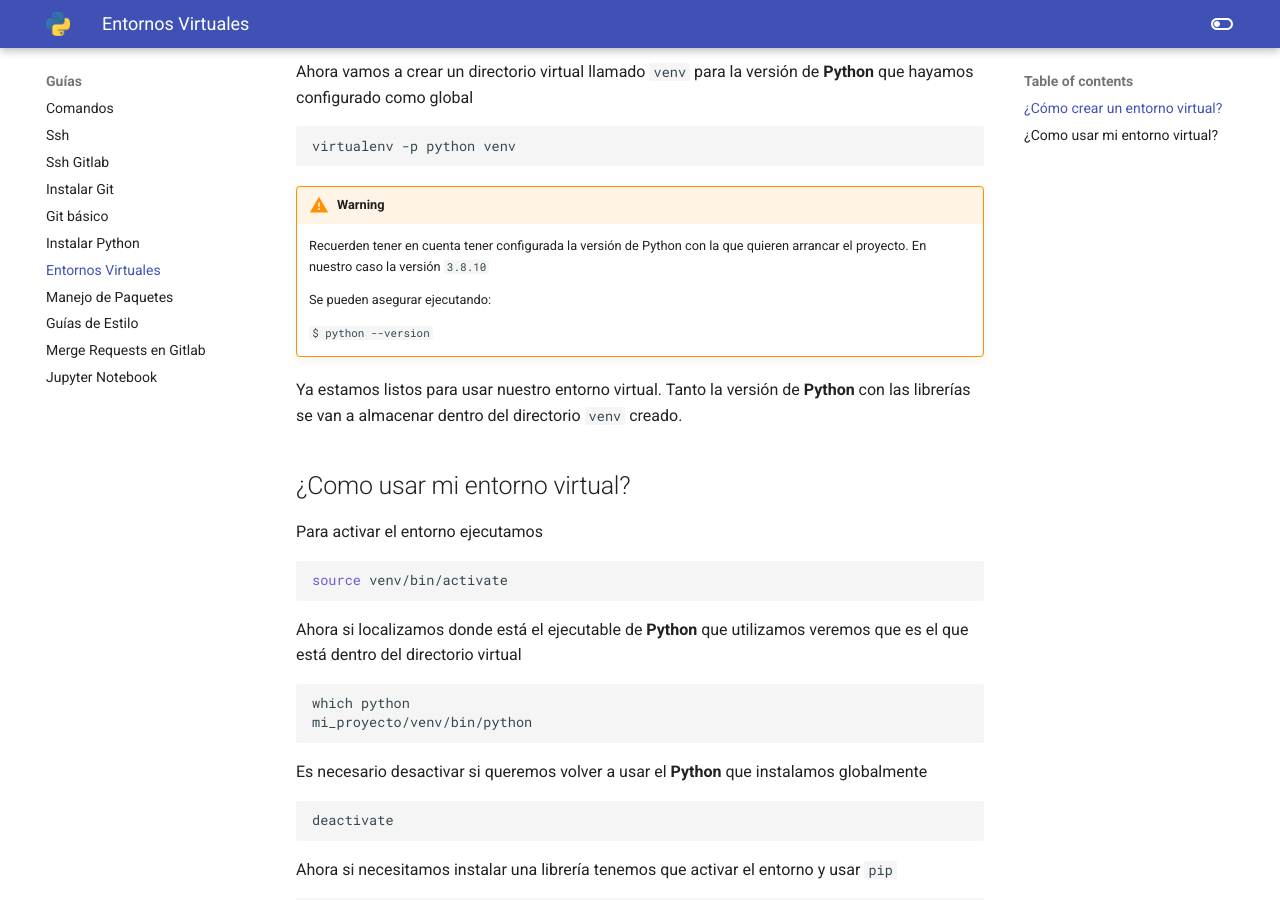
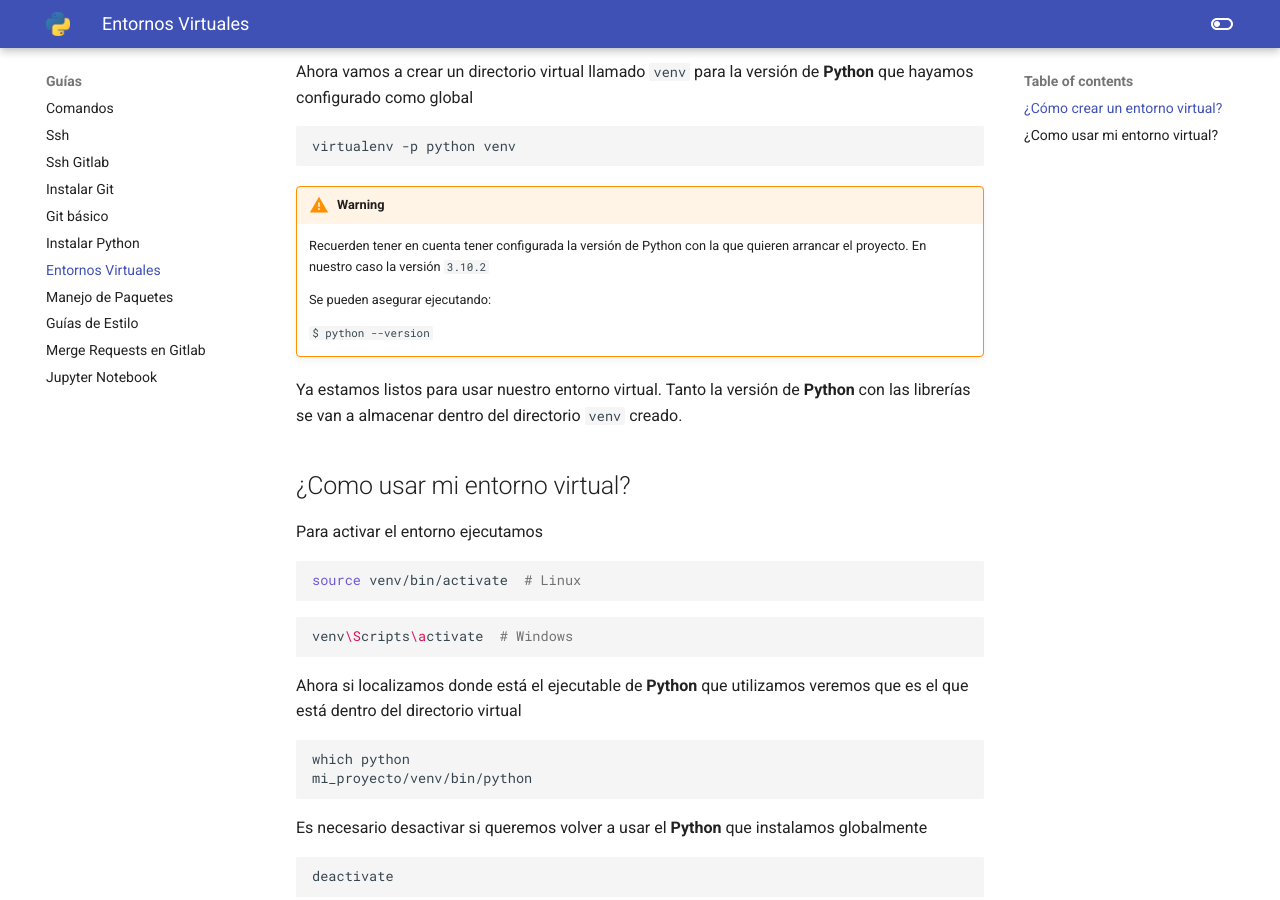
Before and after one commit to python-unlp/2022, an MkDocs documentation site: the page built from docs/guias/07_entornos_virtuales.md, in a window 1280 px wide and 900 px high, scrolled down 989 px. Built offline with MkDocs 1.6.1 and Material for MkDocs 9.7.7, drawn with Linux system fonts in a browser that asks for light colours.

Commit message:
Arreglos en la guía de entornos virtuales

````diff
--- a/docs/guias/07_entornos_virtuales.md
+++ b/docs/guias/07_entornos_virtuales.md
@@ -51,7 +51,7 @@ virtualenv -p python venv
 
 !!! warning
     Recuerden tener en cuenta tener configurada la versión de Python con la que
-    quieren arrancar el proyecto. En nuestro caso la versión `3.8.10`
+    quieren arrancar el proyecto. En nuestro caso la versión `3.10.2`
 
     Se pueden asegurar ejecutando:
 
@@ -66,7 +66,10 @@ creado.
 Para activar el entorno ejecutamos
 
 ```bash
-source venv/bin/activate
+source venv/bin/activate  # Linux
+```
+```bash
+venv\Scripts\activate  # Windows
 ```
 
 Ahora si localizamos donde está el ejecutable de **Python** que utilizamos
````
